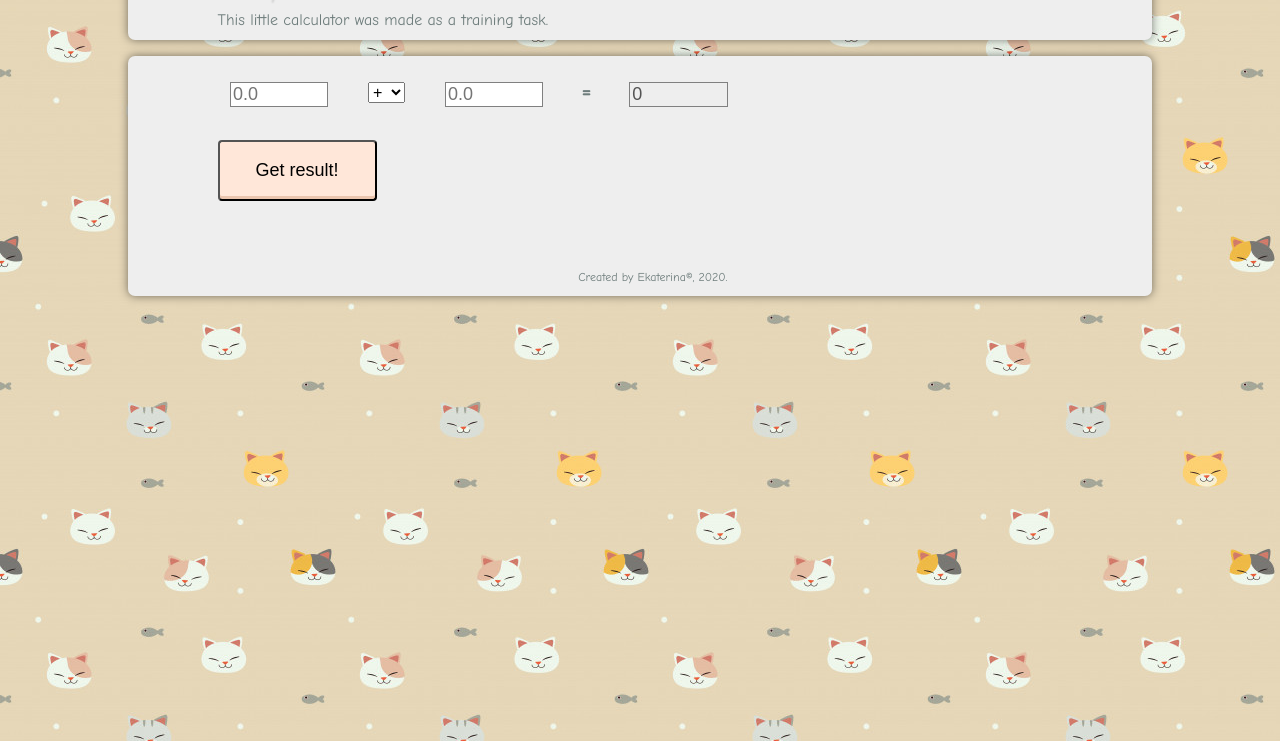
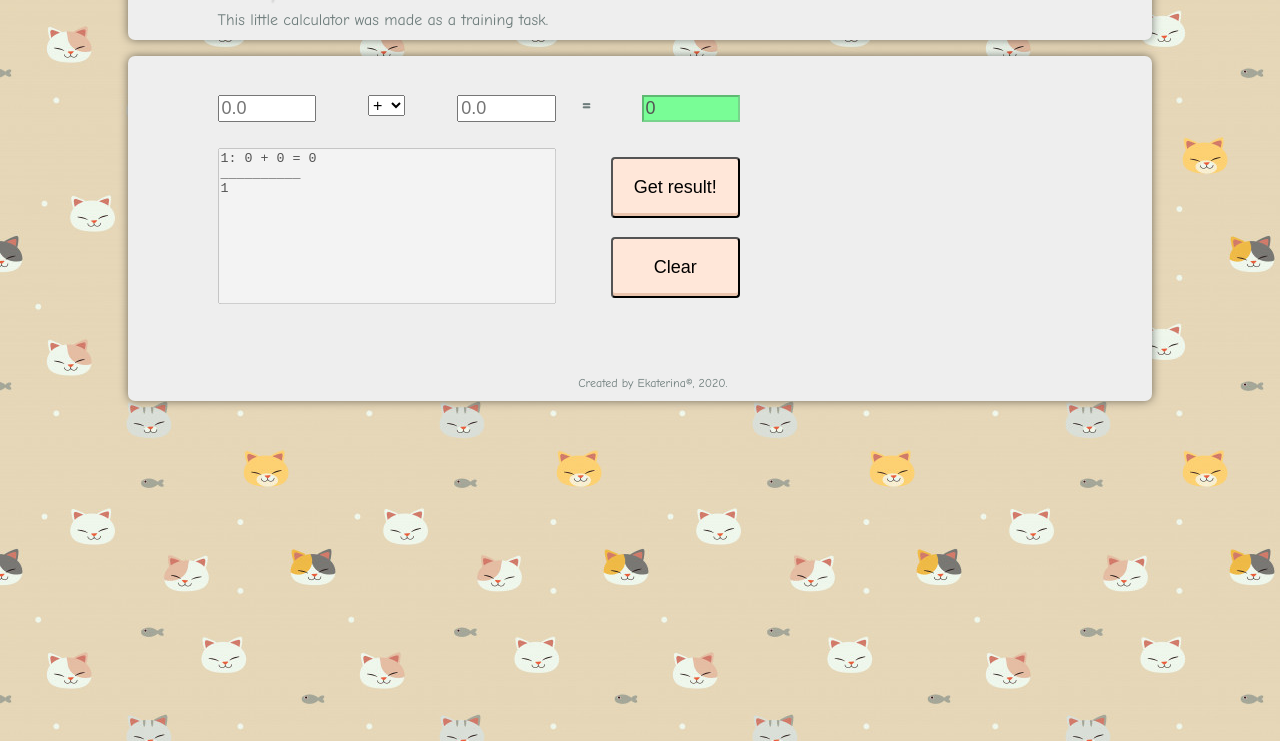
Before and after one commit to avisfy/task1, a plain HTML site: page index.html in a window 1280 px wide. Both pictures are taken after a click on the button "Get result!". Shown: the part 59-800 px from the top of the page. Drawn offline with Linux system fonts and the light colour scheme.

Commit message:
add history journal

```diff
--- a/assets/stylesheets/main.css
+++ b/assets/stylesheets/main.css
@@ -23,25 +23,31 @@ time, mark, audio, video {
     font: inherit;
     vertical-align: baseline;
 }
+
 /* HTML5 display-role reset for older browsers */
 article, aside, details, figcaption, figure,
 footer, header, hgroup, menu, nav, section {
     display: block;
 }
+
 body {
     line-height: 1;
 }
+
 ol, ul {
     list-style: none;
 }
+
 blockquote, q {
     quotes: none;
 }
+
 blockquote:before, blockquote:after,
 q:before, q:after {
     content: '';
     content: none;
 }
+
 table {
     border-collapse: collapse;
     border-spacing: 0;
@@ -57,6 +63,7 @@ table {
     -moz-box-sizing: border-box;
     box-sizing: border-box;
 }
+
 html {
     color: #6d7c7b;
     font-family: 'Comic Neue', cursive;
@@ -69,7 +76,7 @@ html {
     width: 80%;
     background-color: #eeeeee;
     border-radius: 7px;
-    box-shadow: 0 0 10px rgba(0,0,0,0.5);
+    box-shadow: 0 0 10px rgba(0, 0, 0, 0.5);
 }
 
 div.container {
@@ -84,47 +91,67 @@ header h1 {
     letter-spacing: +.04em;
 }
 
-.inp input, .outp input{
+.inp, .outp {
     font-size: 18px;
     width: 80%;
-    border: 1px double grey;
 }
 
-.inp select{
+
+.oper {
     font-size: 16px;
     width: 40%;
 }
 
+.outp-small {
+    background-color: #79fd96;
+}
+
+.outp-big {
+    background-color: #8ee9fd;
+}
+
+#history {
+    overflow-y: auto;
+    width: 100%;
+    resize: none;
+}
+
 #tip {
-
     font-size: 12px;
     color: red;
     display: none;
 }
 
-footer{
+footer {
     padding-top: 8%;
     text-align: center;
     font-size: 12px;
 }
 
 
-.btn-res {
+.btn {
     outline: none;
     border-radius: 4px;
     background-color: #ffe7d9;
     font-size: 18px;
-    margin-top: 2%;
-    padding: 1em 2em;
+    width: 70%;
+    padding: 1em 10%;
     box-shadow: 0 -3px rgb(235, 197, 174) inset;
     transition: 0.2s;
 }
 
-.btn-res:hover {
+.btn-clr-hide {
+    display: none;
+}
+.btn-clr-show {
+    display: inline-block;
+}
+
+.btn:hover {
     background-color: #ebc5ae;
 }
 
-.btn-res:active {
+.btn:active {
     background-color: #edc5ad;
     box-shadow: 0 3px rgb(237, 197, 173) inset;
 }
@@ -133,5 +160,28 @@ footer{
     display: grid;
     grid-template-columns: 2fr 1.5fr 2fr 1fr 2fr;
     text-align: center;
-    width:  60%;
+    width: 60%;
 }
+
+.inp1-w {
+    text-align: left;
+}
+
+.inp2-w, .res-w {
+    text-align: right;
+}
+
+
+.res {
+    display: grid;
+    grid-template-columns: 5.5fr 3fr;
+    text-align: left;
+    width: 60%;
+    margin-top: 3%;
+}
+.btns {
+    display: grid;
+    grid-template-rows: 1fr 1fr;
+    text-align: right;
+    align-items: center;
+}
--- a/calcsc.js
+++ b/calcsc.js
@@ -1,35 +1,71 @@
 "use strict"
-function test() {
+debugger
+function calculate() {
     let a = Number(document.getElementById('first').value);
     let b = Number(document.getElementById('second').value);
     let oper = document.getElementById('operator').value;
-    if (isNaN(a)) {
-        alert("Error format: second number");
-    } else if (isNaN(b)) {
-        alert("Error format: first number");
-    } else {
+    let res = document.getElementById("result");
+    clearResult();
+
     if (checkZero()) {
         return;
     }
+
     let c;
     switch (oper) {
         case "plus":
             c = a + b;
+            oper = "+";
             break;
         case "minus":
             c = a - b;
+            oper = "-";
             break;
         case "mult":
             c = a * b;
+            oper = "*";
             break;
         case "div":
             c = a / b;
+            oper = "/";
             break;
     }
+
     if (c != undefined) {
-            document.getElementById("result").value = c;
+        if (c > 100) {
+            res.classList.add("outp-big");
+        } else {
+            res.classList.add("outp-small");
+        }
+        let historyObj = {
+            first: a,
+            operation: oper,
+            second: b,
+            result: c};
+        res.value  = c;
+        addHistory(historyObj);
     }
 }
+
+function addHistory(histObj) {
+    let oldHistory = document.getElementById("history").value;
+    let pos = oldHistory.indexOf("_");
+    let newHistory =oldHistory.slice(0, pos);
+    let number
+    if (oldHistory.length !==0) {
+         number = oldHistory.match(/\n/gm).length;
+    } else {
+        number = 1;
+        let btnClr = document.getElementById("btn-clr");
+        btnClr.classList.remove("btn-clr-hide");
+        btnClr.classList.add("btn-clr-show");
+    }
+    newHistory = `${newHistory}${number}: ${histObj.first} ${histObj.operation} ${histObj.second} = ${histObj.result}
+__________
+${number}`;
+    let ta = document.getElementById("history");
+    ta.value = newHistory;
+    ta.scrollTop = ta.scrollHeight;
 }
 
 function checkZero() {
@@ -40,8 +76,31 @@ function checkZero() {
         document.getElementById('tip').style.display = "inline";
         return true;
     } else {
-        document.getElementById('second').style.border = "1px double grey";
-        document.getElementById('tip').style.display = "none";
+        resetSecond();
         return false;
     }
 }
+
+function clearHistory() {
+    document.getElementById("history").value = "";
+    //hide clear button
+    let btnClr = document.getElementById("btn-clr");
+    btnClr.classList.remove("btn-clr-show");
+    btnClr.classList.add("btn-clr-hide");
+    document.getElementById("first").value = "";
+    document.getElementById("operator").value = "plus";
+    document.getElementById("second").value = "";
+    resetSecond();
+    clearResult();
+}
+
+function clearResult() {
+    let res = document.getElementById("result");
+    res.value = "";
+    res.className = "outp";
+}
+
+function resetSecond() {
+    document.getElementById('second').style.border = "";
+    document.getElementById('tip').style.display = "none";
+}
--- a/index.html
+++ b/index.html
@@ -15,39 +15,51 @@
         <br>
         <h4>This little calculator was made as a training task.</h4>
     </header>
+
     <br>
-    <section class="container">
+    <div class="container">
         <section>
             <div class="calc">
-                <span class="inp">
-                    <input id="first" type="number" placeholder="0.0" required pattern ="\d+(\.\d{2})?">
+                <span class="inp1-w">
+                    <input class="inp" id="first" type="number" placeholder="0.0" required pattern="\d+(\.\d{2})?">
                 </span>
-                <span class="inp">
-                    <select id="operator">
+                <span>
+                    <select class="oper" id="operator">
                         <option value="plus">+</option>
                         <option value="minus">-</option>
                         <option value="mult">*</option>
                         <option value="div">/</option>
                     </select>
                 </span>
-                <span class="inp">
-                    <input type="number" id="second"  placeholder="0.0" required pattern ="\d+(\.\d{2})?" onchange="checkZero()">
-                    <span id="tip">
-                        Divizion by zero!
-                    </span>
+                <span class = "inp2-w">
+                    <input class="inp" id="second" type="number" placeholder="0.0" required pattern="\d+(\.\d{2})?"
+                           onchange="checkZero()">
+                    <span id="tip">Divizion by zero!</span>
                 </span>
                 <span style="font-size: 20px; font-weight: bold">=</span>
-                <spin class="outp">
-                    <input id="result" disabled="disabled" placeholder="result">
-                </spin>
+                <span class="res-w">
+                    <input class="outp" id="result" disabled="disabled" placeholder="result">
+                </span>
             </div>
-            <br>
-            <input class="btn-res" type="button" onclick="test()" value="Get result!">
         </section>
+        <section class="res">
+            <div>
+                <textarea id="history" placeholder="Operation history is empty..." disabled="disabled" rows="10"></textarea>
+            </div>
+            <div class="btns">
+                <div>
+                    <input class="btn" type="button" onclick="calculate()" value="Get result!">
+                </div>
+                <div>
+                    <input class="btn btn-clr-hide" id="btn-clr" type="button" onclick="clearHistory()" value="Clear">
+                </div>
+            </div>
+        </section>
+
         <footer>
             <small>Created by <span id="author">Ekaterina</span>&copy;, 2020.</small>
         </footer>
-    </section>
+    </div>
 </body>
 
 </html>
```
Lines whose indentation alone changed are shown as unchanged.
